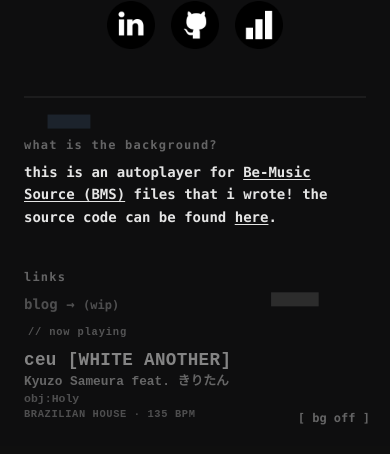
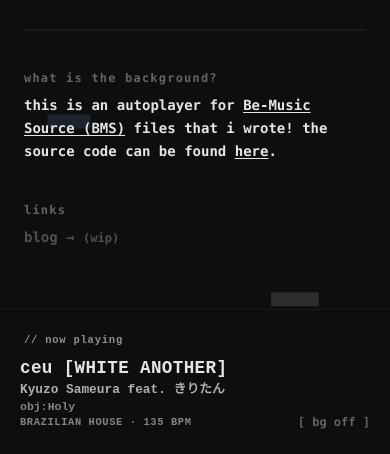
Before and after one commit to mizotii/mizotii.github.io, a SvelteKit app: page / in a window 390 px wide. Shown: the part 398-852 px from the top of the page. Built offline with nearby package versions, Linux system fonts and the light colour scheme.

Commit message:
combine now playing and bg toggle into footer

```diff
--- a/src/lib/components/NowPlaying.svelte
+++ b/src/lib/components/NowPlaying.svelte
@@ -1,5 +1,7 @@
 <script lang="ts">
     import { chartStore } from '$lib/stores/chartStore';
+
+    export let mobile = false;
 
     // Strip Unicode replacement characters left over from the source file encoding
     function clean(s: string): string {
@@ -10,7 +12,7 @@
 </script>
 
 {#if meta}
-<div class="now-playing" aria-label="now playing">
+<div class="now-playing" class:mobile aria-label="now playing">
     <span class="label">// now playing</span>
     <span class="title">{clean(meta.title)}{meta.subtitle ? ` ${clean(meta.subtitle)}` : ''}</span>
     <span class="artist">{clean(meta.artist)}</span>
@@ -38,6 +40,14 @@
     .now-playing:hover {
         opacity: 0.9;
     }
+    .now-playing.mobile {
+        position: static;
+        opacity: 1;
+        pointer-events: auto;
+    }
+    .now-playing.mobile:hover {
+        opacity: 1;
+    }
     .label {
         font-size: 0.65rem;
         letter-spacing: 0.08em;
--- a/src/routes/+layout.svelte
+++ b/src/routes/+layout.svelte
@@ -8,22 +8,36 @@
 </script>
 
 <BmsBackground bind:visible={bgVisible} />
-<NowPlaying />
 
-<!-- BG toggle — fixed bottom-right -->
+<!-- Desktop: fixed NowPlaying + bg toggle (hidden on mobile) -->
+<div class="hidden md:block">
+    <NowPlaying />
+</div>
 <button
-    class="fixed bottom-5 right-5 z-50 font-mono text-xs opacity-40 hover:opacity-80 transition-opacity"
+    class="hidden md:block fixed bottom-5 right-5 z-50 font-mono text-xs opacity-40 hover:opacity-80 transition-opacity"
     on:click={() => bgVisible = !bgVisible}
     title="{bgVisible ? 'hide' : 'show'} background"
 >
     {bgVisible ? '[ bg off ]' : '[ bg on ]'}
 </button>
 
+<!-- Mobile footer: NowPlaying + bg toggle as a bottom bar -->
+<footer class="md:hidden fixed bottom-0 inset-x-0 z-50 flex justify-between items-end px-5 py-4 bg-base-100/90 backdrop-blur-sm border-t border-neutral/20">
+    <NowPlaying mobile />
+    <button
+        class="font-mono text-xs opacity-40 hover:opacity-80 transition-opacity self-end"
+        on:click={() => bgVisible = !bgVisible}
+        title="{bgVisible ? 'hide' : 'show'} background"
+    >
+        {bgVisible ? '[ bg off ]' : '[ bg on ]'}
+    </button>
+</footer>
+
 <!-- Hero: header dead-center, then slot below -->
 <div class="min-h-screen flex flex-col items-center justify-center px-6 py-16">
     <Header />
     <div class="divider divider-neutral w-full max-w-xl my-8 opacity-30"></div>
-    <main class="w-full max-w-2xl">
+    <main class="w-full max-w-2xl pb-36 md:pb-0">
         <slot />
     </main>
 </div>
```
